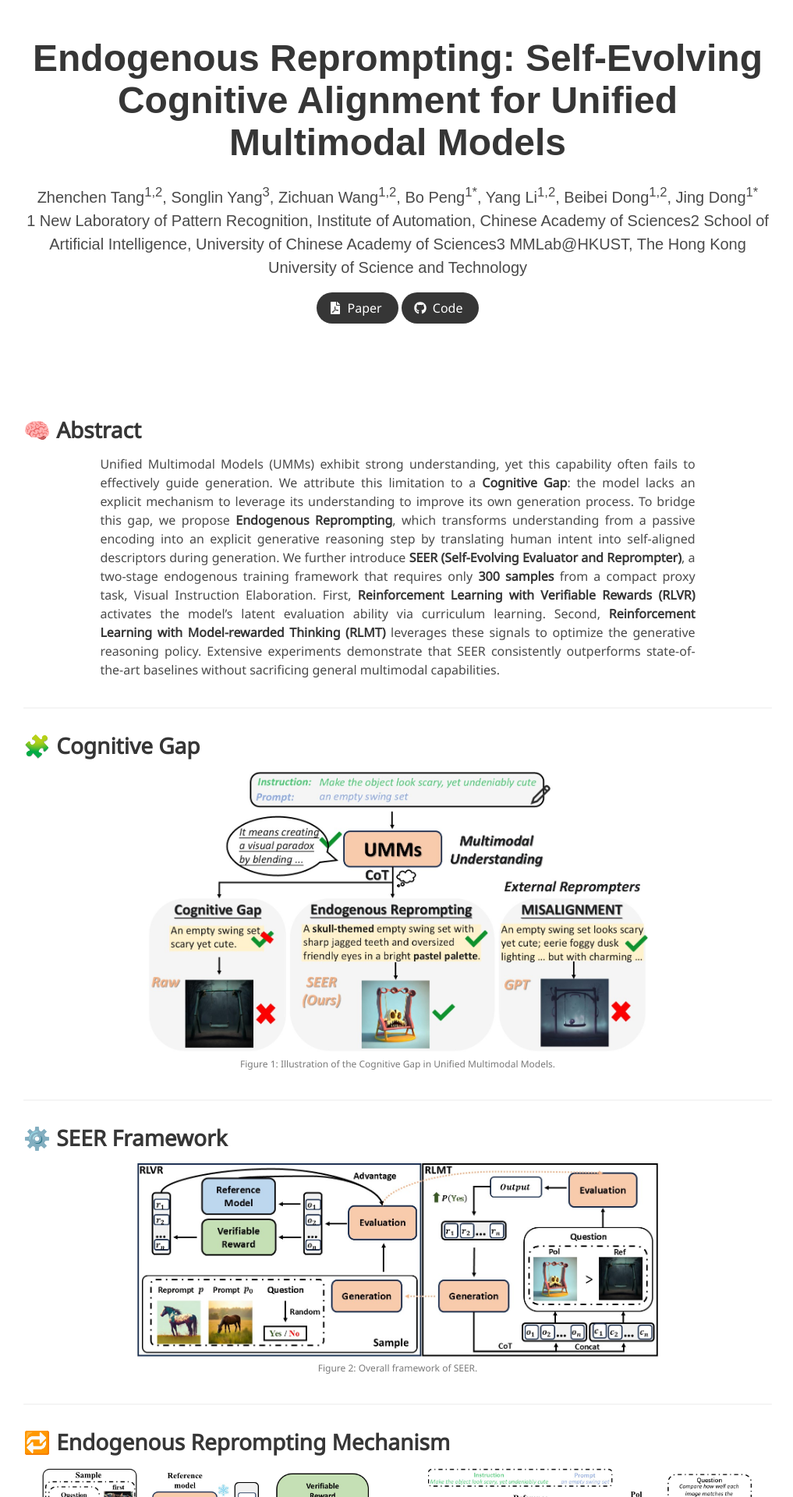
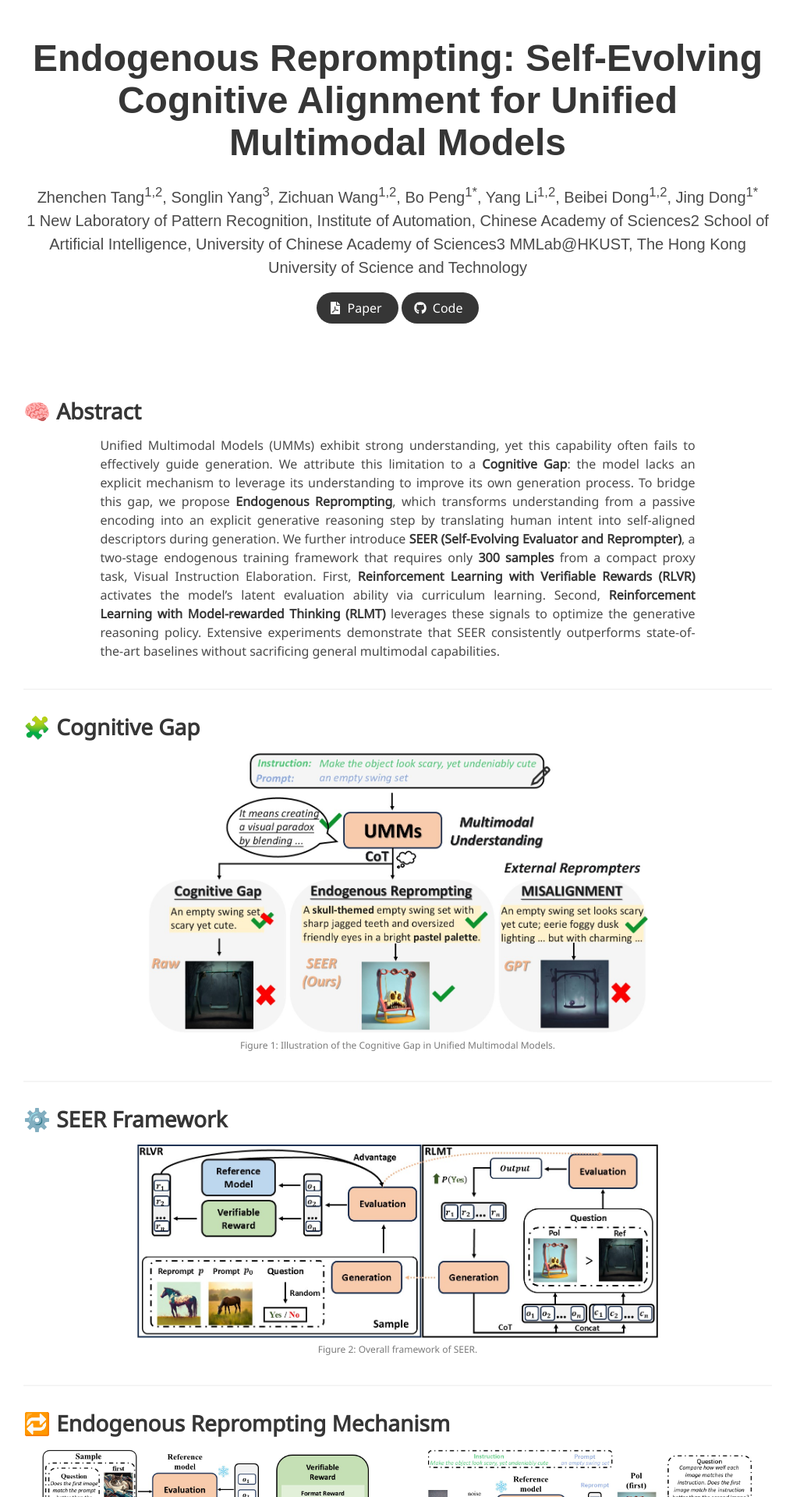
Before and after one commit to 2kxx/SEER.github.io, a Jekyll site: the page built from index.md, in a window 1280 px wide. Shown: the top 1920 px of the page at 78% size, without its empty margins (130-1147 px from the left). Built offline with Jekyll 4.4.1, drawn with Linux system fonts in a browser that asks for light colours; some web fonts are replaced.

Commit message:
Update index.md

```diff
--- a/index.md
+++ b/index.md
@@ -14,7 +14,7 @@ paper: "https://arxiv.org/pdf/xxx.pdf"
 code: "https://github.com/2kxx/SEER"
 ---
 
-<div style="margin-top:-1.5rem;"></div>
+<div style="margin-top:-3rem;"></div>
 
 ## 🧠 Abstract
 
```
